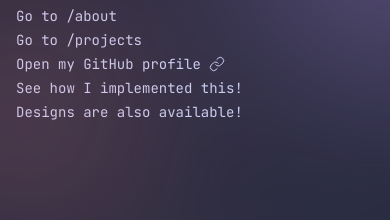
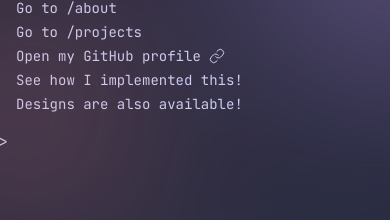
Before and after one commit to mikededo/portfolio, a SvelteKit app: page / in a window 390 px wide. Shown: the part 510-730 px from the top of the page. Built offline with nearby package versions, Linux system fonts and the light colour scheme; no server answers.

Commit message:
feat: make command comment more visible

```diff
--- a/src/routes/+page.svelte
+++ b/src/routes/+page.svelte
@@ -79,8 +79,29 @@
             {/each}
         </ul>
 
-        <p class="hidden italic md:block">Open the command palette with <span class="text-peach">:</span></p>
+        <div class="relative">
+            <span class="indicator absolute -ml-4">&gt;</span>
+            <p class="hidden italic md:block">Open the command palette with <span class="text-peach">:</span></p>
+        </div>
     </div>
 </div>
 
 <HomeBackground />
+
+<style>
+/* Inspired by tailwind's bounce animation, but on the X axis */
+@keyframes x-bounce {
+    0%,to {
+        transform: translateX(-25%);
+        animation-timing-function: cubic-bezier(.8, 0, 1, 1)
+    }
+    50% {
+        transform: none;
+        animation-timing-function: cubic-bezier(0, 0, .2, 1)
+    }
+}
+
+.indicator {
+    animation: x-bounce 1.5s infinite;
+}
+</style>
```
